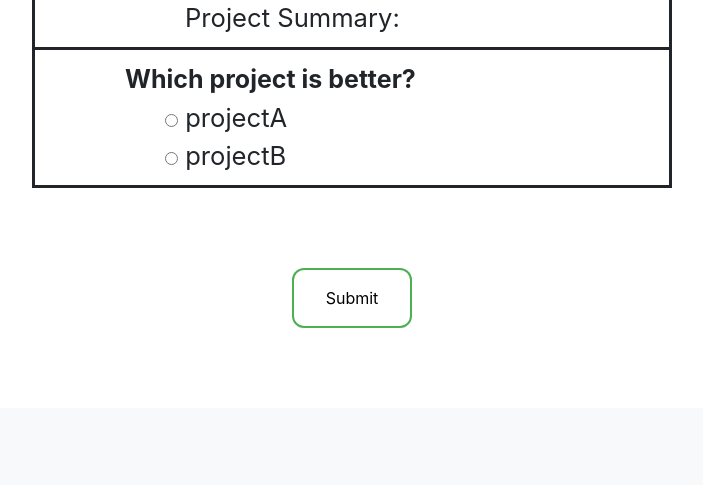
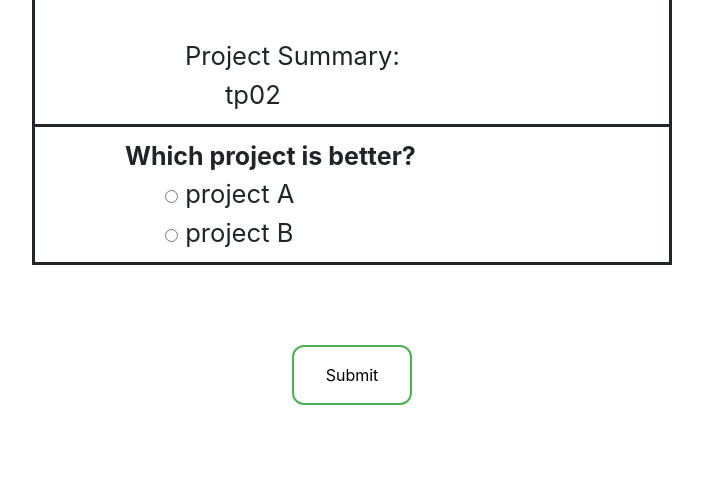
Before and after one commit to kevin-yn/ProjectMash, a Django app: page /projects/vote/ in a window 1280 px wide. Shown: the part 1196-1681 px from the top of the page, without its empty margins (288-991 px from the left). Before the commit the page ends 1524 px from the top, so only its background shows below. Run offline with Django 3.2, Linux system fonts and the light colour scheme; data comes from the database, SQL or seed files in the repository; tables that the repository leaves empty hold one stand-in row (values such as "Sample post"); some libraries are stand-ins or nearby versions.

Commit message:
add word-wrap to vote.html

```diff
--- a/projectMash/settings.py
+++ b/projectMash/settings.py
@@ -77,8 +77,8 @@
 # settings.py
 DATABASES = {
     'default': {
-        'ENGINE': 'django.db.backends.mysql',
-        'NAME': 'CS411'
+        'ENGINE': 'django.db.backends.sqlite3',
+        'NAME': os.path.join(BASE_DIR, 'db.sqlite3'),
     }
 }
 
--- a/projects/templates/projects/vote.html
+++ b/projects/templates/projects/vote.html
@@ -53,8 +53,8 @@
         src="https://www.youtube.com/embed/A3ubhW5_GjY?controls=1">
       </iframe><br>
       <!-- <a href="{{ comparison_pair.projectA.project_link }}">link to projectA demo video</a><br> -->
-      <h style="margin:0px 0px 0px 140px">Project Summary:</h>
-      <label for="choiceA" style="margin:0px 0px 0px 180px">{{ comparison_pair.projectA.project_summary }}</label>
+      <h style="margin:0px 0px 0px 140px">Project Summary:</h><br>
+      <label for="choiceA" style="margin:0px 0px 0px 180px;width:450px; word-wrap:break-word;">{{ comparison_pair.projectA.project_summary }}</label>
 
   </p>
 
@@ -65,14 +65,14 @@
       <iframe width="420" height="315" style="margin-left: auto;margin-right: auto;display: block"
         src="https://www.youtube.com/embed/A3ubhW5_GjY?controls=1">
       </iframe><br>
-      <h style="margin:0px 0px 0px 140px">Project Summary:</h>
-      <label for="choiceA" style="margin:0px 0px 0px 180px">{{ comparison_pair.projectB.project_summary }}</label>
+      <h style="margin:0px 0px 0px 140px">Project Summary:</h><br>
+      <label for="choiceA" style="margin:0px 0px 0px 180px; width:450px; word-wrap:break-word;">{{ comparison_pair.projectB.project_summary }}</label>
   </p>
 
   <p style="border: 3px solid; border-top:none; padding:10px; width:50%; margin:auto">
     <h style="font-weight:bold;font-size:25px;margin: 0px 0px 0px 80px;">Which project is better?</h><br>
-    <input type="radio" name="choice" id="r1" value="choiceA" onclick="display_criterion_choices()" style="margin:0px 0px 0px 120px"> projectA<br>
-    <input type="radio" name="choice" id="r2" value="choiceB" onclick="display_criterion_choices()" style="margin:0px 0px 0px 120px"> projectB<br>
+    <input type="radio" name="choice" id="r1" value="choiceA" onclick="display_criterion_choices()" style="margin:0px 0px 0px 120px"> project A<br>
+    <input type="radio" name="choice" id="r2" value="choiceB" onclick="display_criterion_choices()" style="margin:0px 0px 0px 120px"> project B<br>
   </p>
 
   <!-- <div id="div1" style='display:none; border: 3px solid; border-top:none; padding:10px; width:50%; margin:auto'>
```
Also changed, not shown: db.sqlite3.
